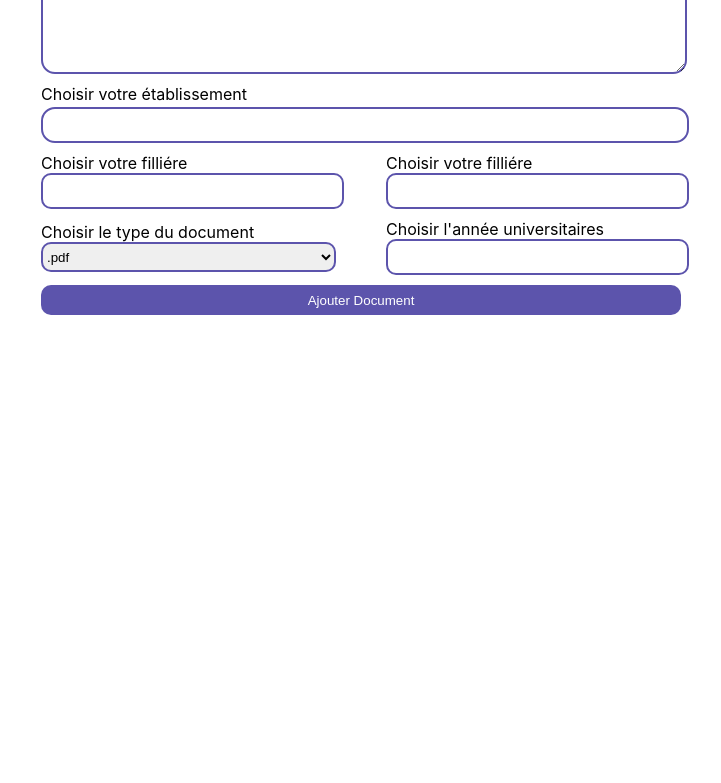
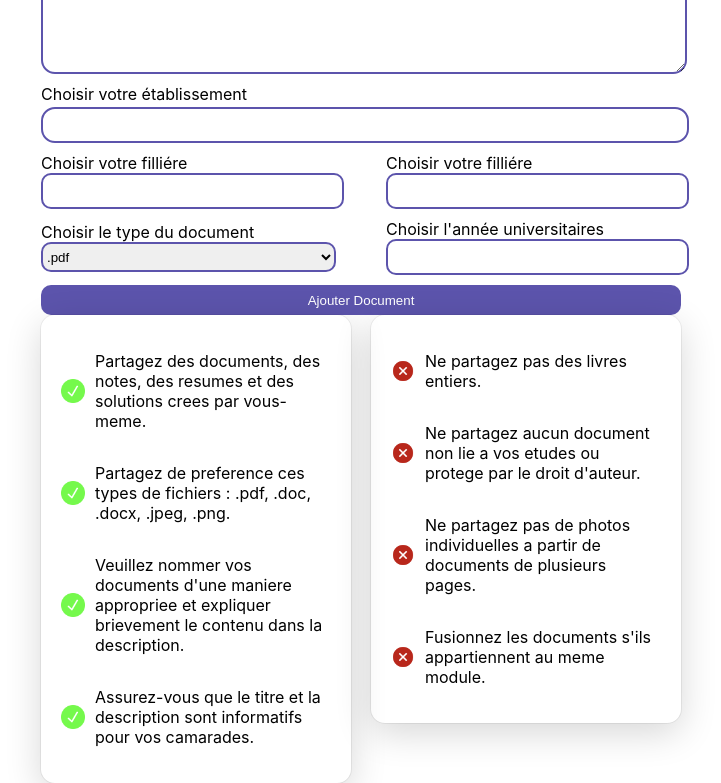
Before and after one commit to you66-s/Archiveum-react, a React (Create React App) app: page / in a window 1280 px wide. Shown: the part 414-1197 px from the top of the page, without its empty margins (279-1000 px from the left). Before the commit the page ends 800 px from the top, so only its background shows below. Built offline with nearby package versions, Linux system fonts and the light colour scheme.

Commit message:
i coded the condition part

```diff
--- a/src/Pages/Add document/Ajouter_Document.js
+++ b/src/Pages/Add document/Ajouter_Document.js
@@ -1,13 +1,20 @@
 import React from "react";
 import "../Add document/addDoc.css"
 import uploadIcon from "./SVGs/upload-minimalistic-svgrepo-com.svg"
+import checkMarkdown from "./SVGs/checkmark-circle-svgrepo-com.png";
+import cancelMark from "./SVGs/cancel-svgrepo-com.png"
+
+
+
+
+
 function AddDocument() {
     function handleFile() {
         alert("File uploaded")
     }
 
     return (
-        <div className="main-container">
+        <div className="File-container">
             <div className="upload-box">
                 <img className="upload-img" alt="upload" src={uploadIcon} width="125px" height="125px"/>
                 <span id="upload-text">Glisser votre document ici pour le partager</span>
@@ -27,7 +34,7 @@ function AddDocument() {
                         <label style={{display: 'block'}}>Choisir votre filliére</label>
                         <input style={{width: '100%'}} type="text" id="filliere"/>
                     </div>
-                    <div className="module-sec"  style={{width: '50%'}}>
+                    <div className="module-sec" style={{width: '50%'}}>
                         <label style={{display: 'block'}}>Choisir votre filliére</label>
                         <input style={{width: '100%'}} type="text" id="filliere"/>
                     </div>
@@ -49,7 +56,55 @@ function AddDocument() {
                     </div>
                 </div>
                 <div className="Submit-btn" style={{width: '100%'}}>
-                    <button onClick={()=> alert('File uploaded')} id="submit-btn" type="submit">Ajouter Document</button>
+                    <button onClick={() => alert('File uploaded')} id="submit-btn" type="submit">Ajouter Document
+                    </button>
+                </div>
+            </div>
+            <div className="conditions-Sec">
+                <div className="positive-sec">
+                    <div className="content-sec"
+                         style={{display: 'flex', flexDirection: 'row', gap: '10px', alignItems: 'center'}}>
+                        <img id="checkmark" alt="checkMark" src={checkMarkdown} width="24px" height="24px"/>
+                        <p>Partagez des documents, des notes, des resumes et des solutions crees par vous-meme.</p>
+                    </div>
+                    <div className="content-sec"
+                         style={{display: 'flex', flexDirection: 'row', gap: '10px', alignItems: 'center'}}>
+                        <img id="checkmark" alt="checkMark" src={checkMarkdown} width="24px" height="24px"/>
+                        <p>Partagez de preference ces types de fichiers : .pdf, .doc, .docx, .jpeg, .png.</p>
+                    </div>
+                    <div className="content-sec"
+                         style={{display: 'flex', flexDirection: 'row', gap: '10px', alignItems: 'center'}}>
+                        <img id="checkmark" alt="checkMark" src={checkMarkdown} width="24px" height="24px"/>
+                        <p>Veuillez nommer vos documents d'une maniere appropriee et expliquer brievement le contenu
+                            dans la description.</p>
+                    </div>
+                    <div className="content-sec"
+                         style={{display: 'flex', flexDirection: 'row', gap: '10px', alignItems: 'center'}}>
+                        <img id="checkmark" alt="checkMark" src={checkMarkdown} width="24px" height="24px"/>
+                        <p>Assurez-vous que le titre et la description sont informatifs pour vos camarades.</p>
+                    </div>
+                </div>
+                <div className="negative-sec">
+                    <div className="content-sec"
+                         style={{display: 'flex', flexDirection: 'row', gap: '10px', alignItems: 'center'}}>
+                        <img id="checkmark" alt="checkMark" src={cancelMark} width="24px" height="24px"/>
+                        <p>Ne partagez pas des livres entiers.</p>
+                    </div>
+                    <div className="content-sec"
+                         style={{display: 'flex', flexDirection: 'row', gap: '10px', alignItems: 'center'}}>
+                        <img id="checkmark" alt="checkMark" src={cancelMark} width="24px" height="24px"/>
+                        <p>Ne partagez aucun document non lie a vos etudes ou protege par le droit d'auteur.</p>
+                    </div>
+                    <div className="content-sec"
+                         style={{display: 'flex', flexDirection: 'row', gap: '10px', alignItems: 'center'}}>
+                        <img id="checkmark" alt="checkMark" src={cancelMark} width="24px" height="24px"/>
+                        <p>Ne partagez pas de photos individuelles a partir de documents de plusieurs pages.</p>
+                    </div>
+                    <div className="content-sec"
+                         style={{display: 'flex', flexDirection: 'row', gap: '10px', alignItems: 'center'}}>
+                        <img id="checkmark" alt="checkMark" src={cancelMark} width="24px" height="24px"/>
+                        <p>Fusionnez les documents s'ils appartiennent au meme module.</p>
+                    </div>
                 </div>
             </div>
         </div>
--- a/src/Pages/Add document/addDoc.css
+++ b/src/Pages/Add document/addDoc.css
@@ -1,9 +1,7 @@
 body{
     padding: 0;
-    margin-right: auto;
-    margin-left: auto;
 }
-div.main-container{
+div.File-container{
     width: 50%;
     height: fit-content;
     margin-top: 10px;
@@ -96,3 +94,24 @@ button#submit-btn{
     border-radius: 10px ;
     background-color: #5C54AC;
 }
+div.conditions-Sec{
+    width: 100%;
+    display: flex;
+    flex-direction: row;
+    justify-content: space-between;
+    gap: 20px;
+}
+div.positive-sec{
+    width: 450px;
+    height: fit-content;
+    border-radius: 14px;
+    padding: 20px;
+    box-shadow: rgba(0, 0, 0, 0.16) 0px 10px 36px 0px, rgba(0, 0, 0, 0.06) 0px 0px 0px 1px;
+}
+div.negative-sec{
+    width: 450px;
+    height: fit-content;
+    border-radius: 14px;
+    padding: 20px;
+    box-shadow: rgba(0, 0, 0, 0.16) 0px 10px 36px 0px, rgba(0, 0, 0, 0.06) 0px 0px 0px 1px;
+}
```
Also changed, not shown: src/Pages/Add document/SVGs/cancel-svgrepo-com.png (added), src/Pages/Add document/SVGs/checkmark-circle-svgrepo-com.png (added).
